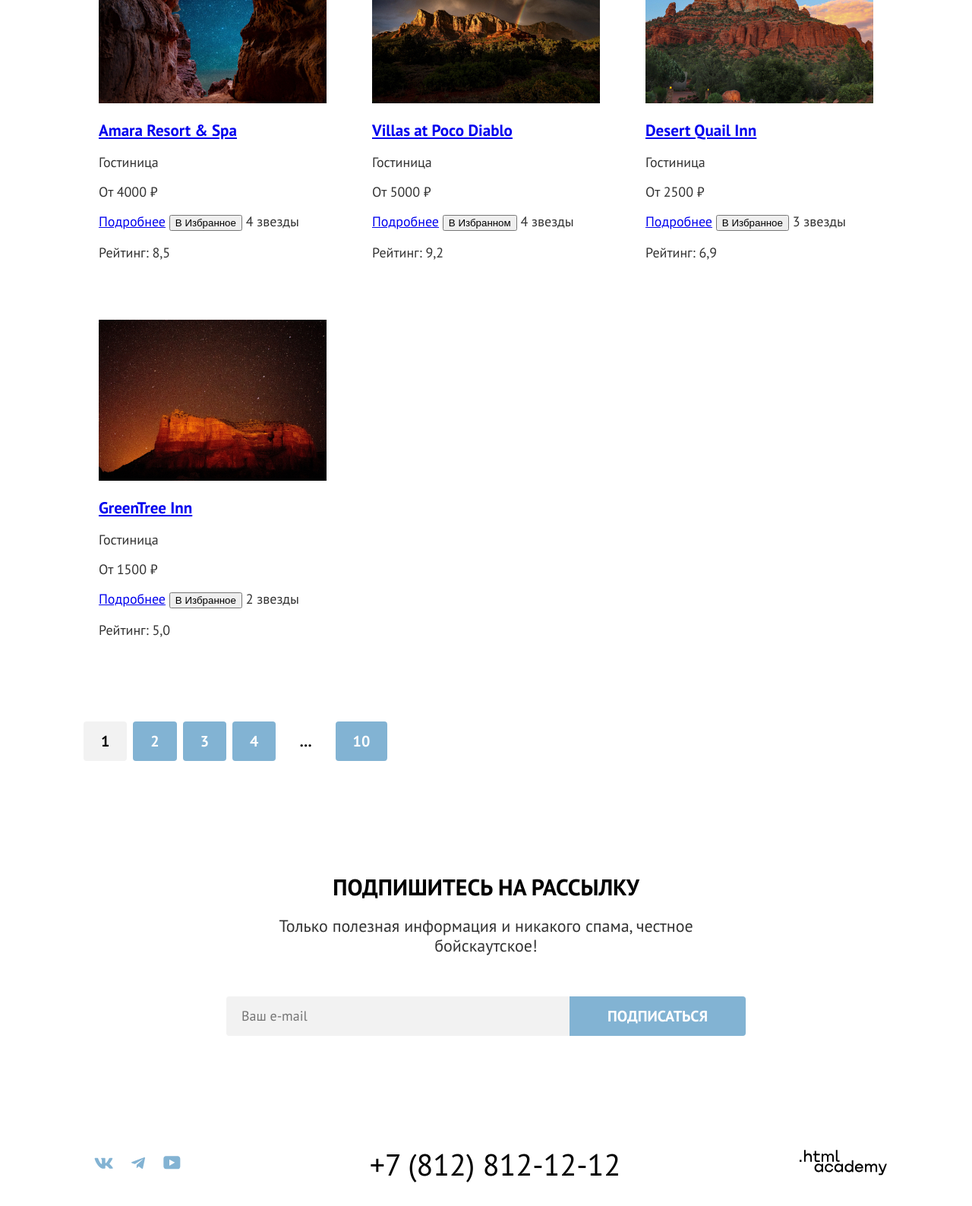
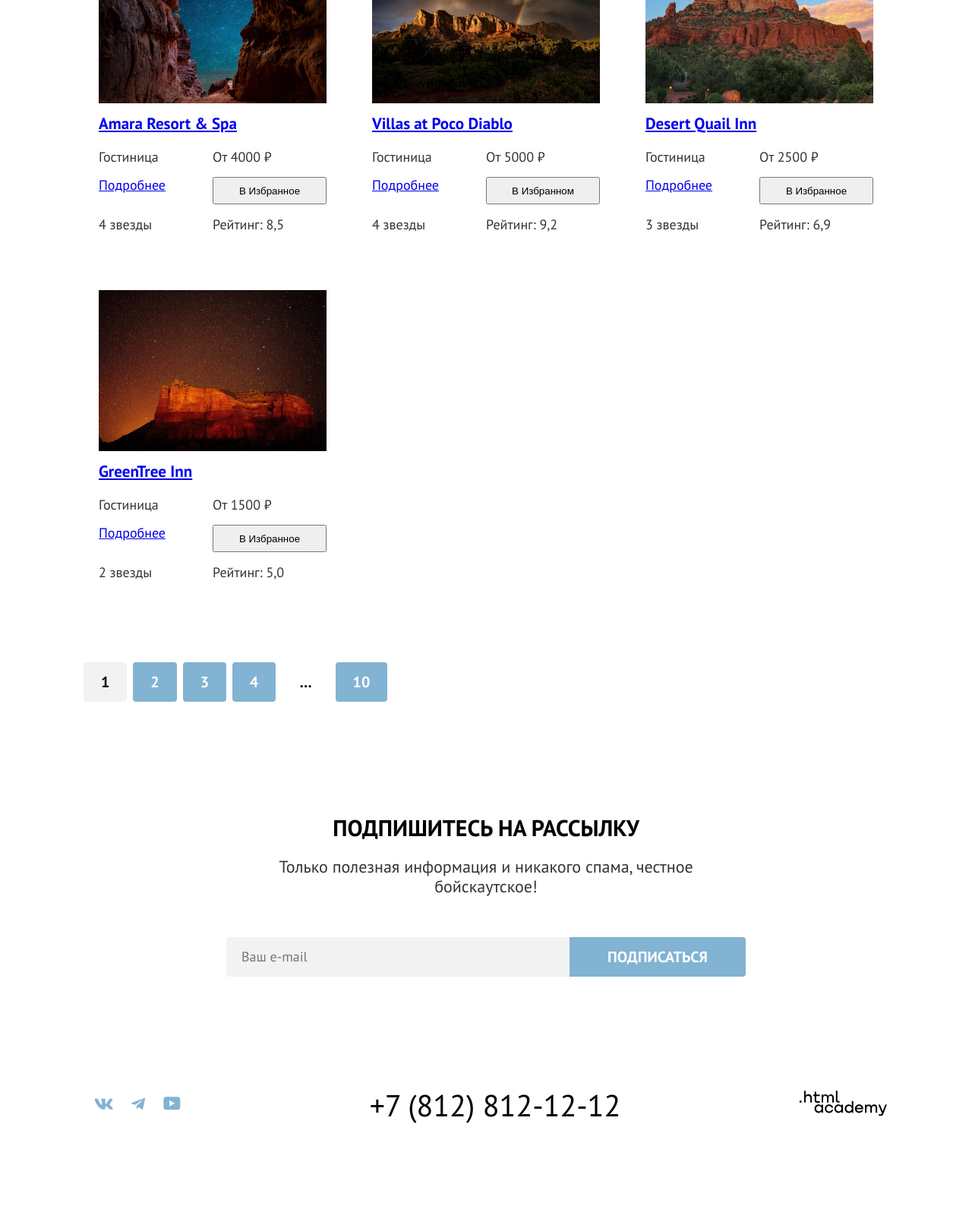
Before and after one commit to htmlacademy-htmlcss/2176585-sedona-40, a plain HTML site: page catalog.html in a window 1280 px wide. Shown: the part 728-2316 px from the top of the page at 76% size. After the commit the page ends 2238 px from the top, so only its background shows below. Drawn offline with Linux system fonts and the light colour scheme.

Commit message:
добавляет разметку карточек каталога

```diff
--- a/catalog.html
+++ b/catalog.html
@@ -202,56 +202,56 @@
                 <img class="hotel-image" src="images/catalog/hotel-amara-resort.jpg" width="300" height="212" alt="Гостиница Amara Resort & Spa">
               </a>
               <a class="hotel-title-link" href="#">
-                <h3 class="hotel-title">Amara Resort & Spa</h3>
+                <h3 class="hotel-title hotel-card-text">Amara Resort & Spa</h3>
               </a>
-              <span class="accomodation-type-name">Гостиница</span>
-              <p class="accomodation-price">От 4000 ₽</p>
+              <span class="hotel-type-name">Гостиница</span>
+              <p class="hotel-price hotel-card-text">От 4000 ₽</p>
               <a class="hotel-card-link" href="#">Подробнее</a>
               <button class="add-to-favorites-button" type="button">В Избранное</button>
               <span class="hotel-stars">4 звезды</span>
-              <p class="hotel-rating">Рейтинг: 8,5</p>
+              <p class="hotel-rating hotel-card-text">Рейтинг: 8,5</p>
             </li>
             <li class="search-result-item">
               <a class="hotel-link" href="#">
                 <img class="hotel-image" src="images/catalog/hotel-villas-poco-diablo.jpg" width="300" height="212" alt="Гостиница Villas at Poco Diablo">
               </a>
               <a class="hotel-title-link" href="#">
-                <h3 class="hotel-title">Villas at Poco Diablo</h3>
+                <h3 class="hotel-title hotel-card-text">Villas at Poco Diablo</h3>
               </a>
-              <span class="accomodation-type-name">Гостиница</span>
-              <p class="accomodation-price">От 5000 ₽</p>
+              <span class="hotel-type-name">Гостиница</span>
+              <p class="hotel-price hotel-card-text">От 5000 ₽</p>
               <a class="hotel-card-link" href="#">Подробнее</a>
               <button class="add-to-favorites-button-checked" type="button">В Избранном</button>
               <span class="hotel-stars">4 звезды</span>
-              <p class="hotel-rating">Рейтинг: 9,2</p>
+              <p class="hotel-rating hotel-card-text">Рейтинг: 9,2</p>
             </li>
             <li class="search-result-item">
               <a class="hotel-link" href="#">
                 <img class="hotel-image" src="images/catalog/hotel-desert-quail-inn.jpg" width="300" height="212" alt="Гостиница Desert Quail Inn">
               </a>
               <a class="hotel-title-link" href="#">
-                <h3 class="hotel-title">Desert Quail Inn</h3>
+                <h3 class="hotel-title hotel-card-text">Desert Quail Inn</h3>
               </a>
-              <span class="accomodation-type-name">Гостиница</span>
-              <p class="accomodation-price">От 2500 ₽</p>
+              <span class="hotel-type-name">Гостиница</span>
+              <p class="hotel-price hotel-card-text">От 2500 ₽</p>
               <a class="hotel-card-link" href="#">Подробнее</a>
               <button class="add-to-favorites-button" type="button">В Избранное</button>
               <span class="hotel-stars">3 звезды</span>
-              <p class="hotel-rating">Рейтинг: 6,9</p>
+              <p class="hotel-rating hotel-card-text">Рейтинг: 6,9</p>
             </li>
             <li class="search-result-item">
               <a class="hotel-link" href="#">
                 <img class="hotel-image" src="images/catalog/hotel-green-tree-inn.jpg" width="300" height="212" alt="Гостиница GreenTree Inn">
               </a>
               <a class="hotel-title-link" href="#">
-                <h3 class="hotel-title">GreenTree Inn</h3>
+                <h3 class="hotel-title hotel-card-text">GreenTree Inn</h3>
               </a>
-              <span class="accomodation-type-name">Гостиница</span>
-              <p class="accomodation-price">От 1500 ₽</p>
+              <span class="hotel-type-name">Гостиница</span>
+              <p class="hotel-price hotel-card-text">От 1500 ₽</p>
               <a class="hotel-card-link" href="#">Подробнее</a>
               <button class="add-to-favorites-button" type="button">В Избранное</button>
               <span class="hotel-stars">2 звезды</span>
-              <p class="hotel-rating">Рейтинг: 5,0</p>
+              <p class="hotel-rating hotel-card-text">Рейтинг: 5,0</p>
             </li>
           </ul>
           <ul class="pagination">
@@ -291,7 +291,6 @@
     </main>
 
     <footer class="page-footer">
-      <div class="page-footer-container">
       <ul class="social-list">
         <li class="social-item">
           <a class="social-link" href="#">
@@ -336,7 +335,6 @@
         </svg>
         <span class="visually-hidden">Ссылка на разработчика</span>
       </a>
-      </div>
     </footer>
   </body>
 </html>
--- a/styles/styles.css
+++ b/styles/styles.css
@@ -11,6 +11,12 @@
   font-weight: 700;
   src: url("../fonts/ptsans-700.woff2") format("woff2");
   font-display: swap;
+}
+
+*,
+*::before,
+*::after {
+  box-sizing: border-box;
 }
 
 html {
@@ -52,17 +58,14 @@ body {
   background-repeat: no-repeat;
   background-color: #e2eff7;
   background-position: center;
+  padding: 51px 371px 82px 371px;
 }
 
 .header-navigation {
   display: flex;
   width: 1200px;
   margin: 0 auto;
-}
-
-.page-header-logo {
-  margin-right: 30px;
-  margin-left: 70px;
+  padding: 0 70px;
 }
 
 .navigation-list {
@@ -72,9 +75,12 @@ body {
   padding: 0;
   list-style-type: none;
   align-items: center;
+  max-width: 339px;
+  margin-right: 285px;
 }
 
 .navigation-link {
+  display: block;
   font-family: "PT Sans", sans-serif;
   font-weight: 700;
   font-size: 20px;
@@ -89,9 +95,9 @@ body {
   flex-wrap: wrap;
   margin: 0;
   padding: 0;
-  margin-left: 285px;
   list-style-type: none;
   align-items: center;
+  max-width: 268px;
 }
 
 .navigation-user .navigation-link {
@@ -99,6 +105,7 @@ body {
 }
 
 .navigation-button {
+  display: block;
   font-family: "PT Sans", sans-serif;
   font-weight: 700;
   font-size: 16px;
@@ -107,7 +114,6 @@ body {
   text-align: center;
   color: #ffffff;
   text-decoration: none;
-  margin-left: 20px;
   padding: 8px 34px;
   background: #756157;
   border-radius: 4px;
@@ -145,7 +151,6 @@ body {
 .hero-image {
   display: block;
   margin: 0 auto;
-  padding: 51px 371px 82px 371px;
 }
 
 .advantages-title {
@@ -230,20 +235,20 @@ body {
   padding: 0;
 }
 
+.features-item {
+  padding: 81px 85px;
+  text-align: center;
+}
+
 .features-item:nth-child(odd) {
   background: rgba(131, 179, 211, 0.2);
-}
-
-.features-wrapper {
-  padding: 81px 85px;
-  text-align: center;
 }
 
 .features-title {
   margin: 30px 0;
 }
 
-.hotel-search-wrapper {
+.hotels-search {
   padding: 96px 304px;
   text-align: center;
 }
@@ -276,16 +281,13 @@ body {
   background-repeat: no-repeat;
   background-color: #8dabb9;
   background-position: center;
+  padding: 96px 258px 104px 258px;
+  text-align: center;
 }
 
 .subscribe .section-title,
 .subscribe .section-description {
   color:#ffffff;
-}
-
-.subscribe-wrapper {
-  padding: 96px 258px 104px 258px;
-  text-align: center;
 }
 
 .subscribe-contact {
@@ -313,7 +315,7 @@ body {
   background-position: center;
 }
 
-.page-footer-container {
+.page-footer {
   display: flex;
   width: 1200px;
   margin: 0 auto;
@@ -527,3 +529,22 @@ body {
 .subscribe-catalog .section-description {
   color: #333333;
 }
+
+.search-result-item {
+  display: grid;
+  grid-template-columns: repeat(2, 150px);
+  grid-template-rows: 212px 28px 21px 36px 37px;
+  row-gap: 16px;
+}
+
+.hotel-link {
+  grid-column: 1/3;
+}
+
+.hotel-title-link {
+  grid-column: 1/3;
+}
+
+.hotel-card-text {
+  margin: 0;
+}
```
Also changed, not shown: index.html (+0 -12 lines). Lines whose indentation alone changed are shown as unchanged.
